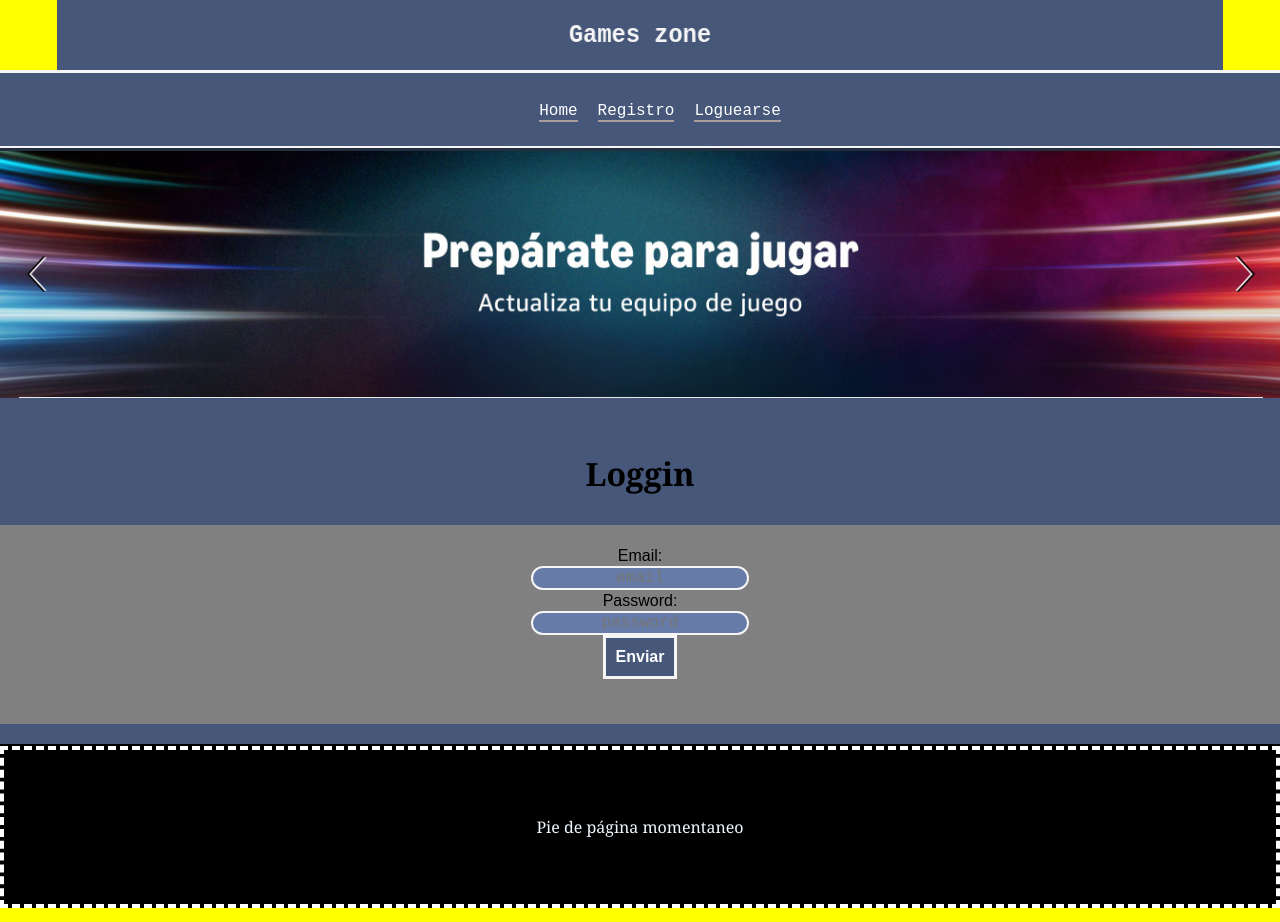
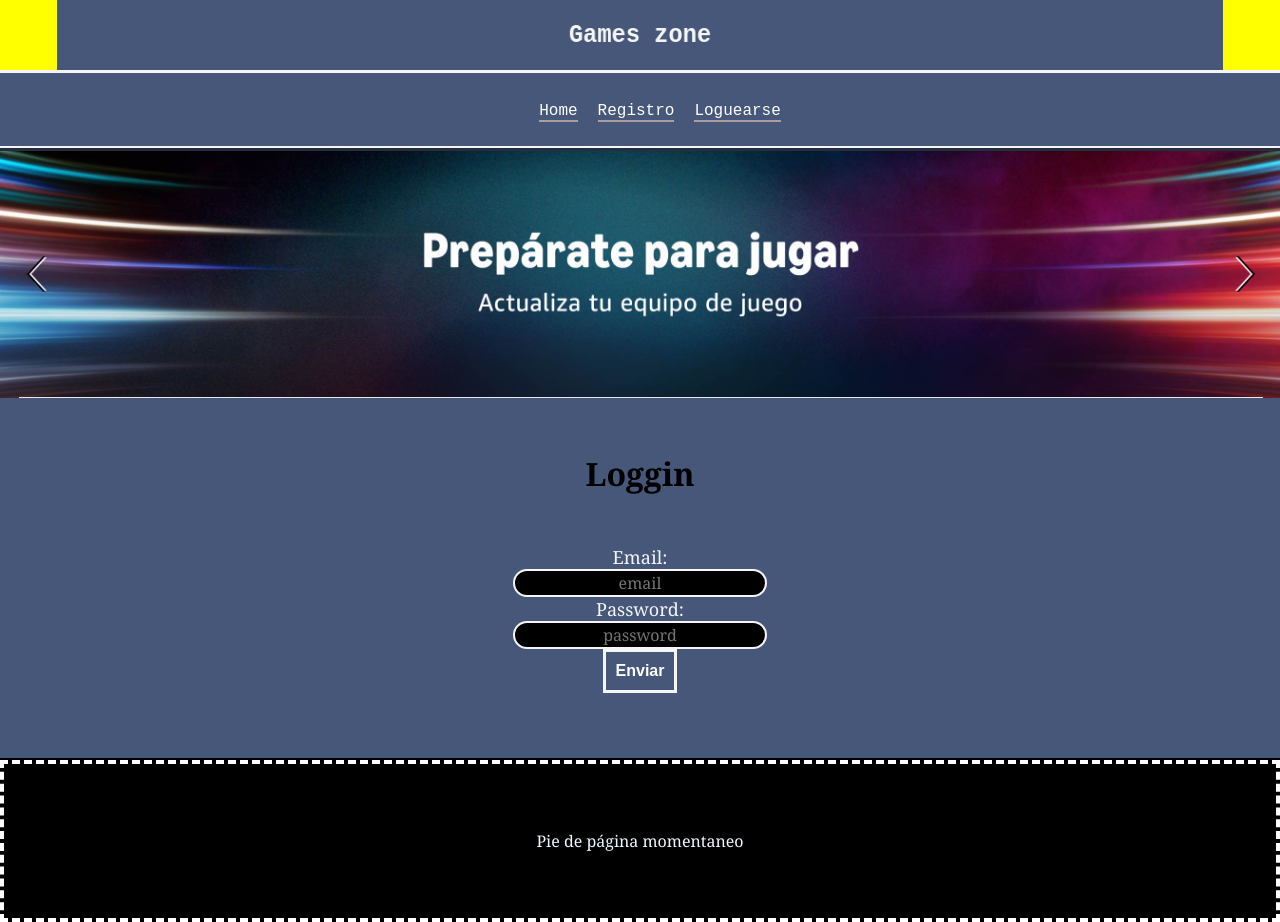
Before and after one commit to EzeMoreira/my-app, a React (Create React App) app: page /Loguearse in a window 1280 px wide. Built offline with nearby package versions, Linux system fonts and the light colour scheme.

Commit message:
css modificado, label input input hover

```diff
--- a/src/App.css
+++ b/src/App.css
@@ -97,21 +97,21 @@ h1{
   padding-top: 20px;
   padding-bottom: 20px;
   border-bottom: 2px solid black;
-  font-family: Arial, Helvetica, sans-serif;
+  font-family: Cambria, Cochin, Georgia, Times, 'Times New Roman', serif;
   background-color: #46577a;
 }
 
 label {
-  color: black;
-  font-family: Arial, Helvetica, sans-serif;
-  font-size: medium;
+  color: whitesmoke;
+  font-family: Cambria, Cochin, Georgia, Times, 'Times New Roman', serif;
+  font-size: large;
 }
 
 input {
-  background-color:#667ba7;
-  color: whitesmoke;
-  font-family: monospace;
-  font-size: large;
+  background-color:black;
+  color: white;
+  font-family: Cambria, Cochin, Georgia, Times, 'Times New Roman', serif;
+  font-size: medium;
   border: 2px solid whitesmoke;
   border-radius: 15px;
   text-align: center;
@@ -121,13 +121,14 @@ input:hover {
   background-color: #667ba7;
   color: whitesmoke;
   border: 2px solid whitesmoke;
+  font-family: Cambria, Cochin, Georgia, Times, 'Times New Roman', serif;
 }
 
 form {
   text-align: center;
   font-size: large;
   font-family: Arial, Helvetica, sans-serif;
-  background-color: grey;
+  background-color: #46577a;
   padding-top	: 20px;
   padding-bottom: 20px;
 }
--- a/src/paginas/Registro.jsx
+++ b/src/paginas/Registro.jsx
@@ -10,17 +10,17 @@ function Registro() {
                 <form action="#" method="GET">
                     <label>
                         Nombre:
-                    </label><br />
+                    </label> <br />
                     <input type="text" name="name" required placeholder="Nombre"/><br />
-                    <label>
+                    <label> <br />
                         Email:
                     </label><br />
                     <input type="email" name="email" required placeholder="email"/><br />
-                    <label>
+                    <label> <br />
                         Password:
                     </label><br />
                     <input type="password" name="password" placeholder="password" required />
-                    <br />
+                    <br /> <br />
                     <button type="submit" value="Submit" id="botonComprar">Enviar</button><br />
                 </form>
             </div>
```
